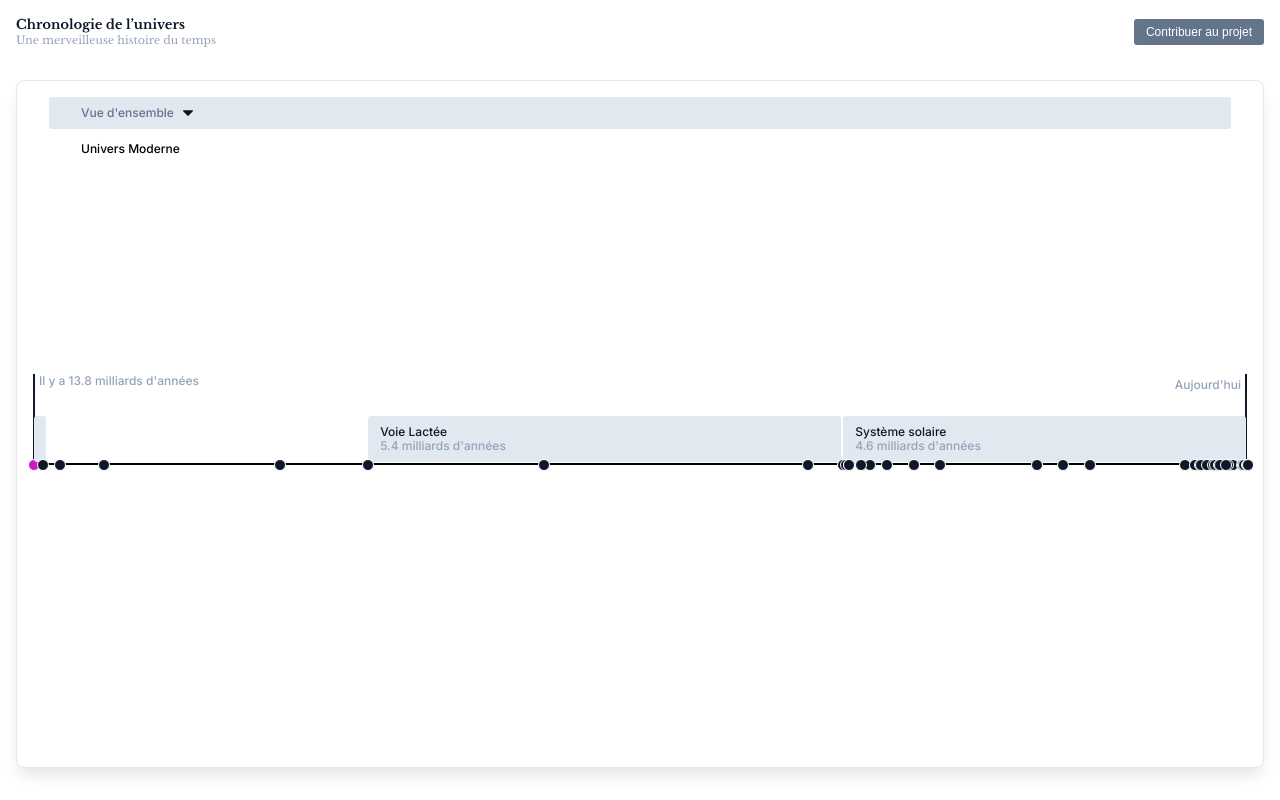
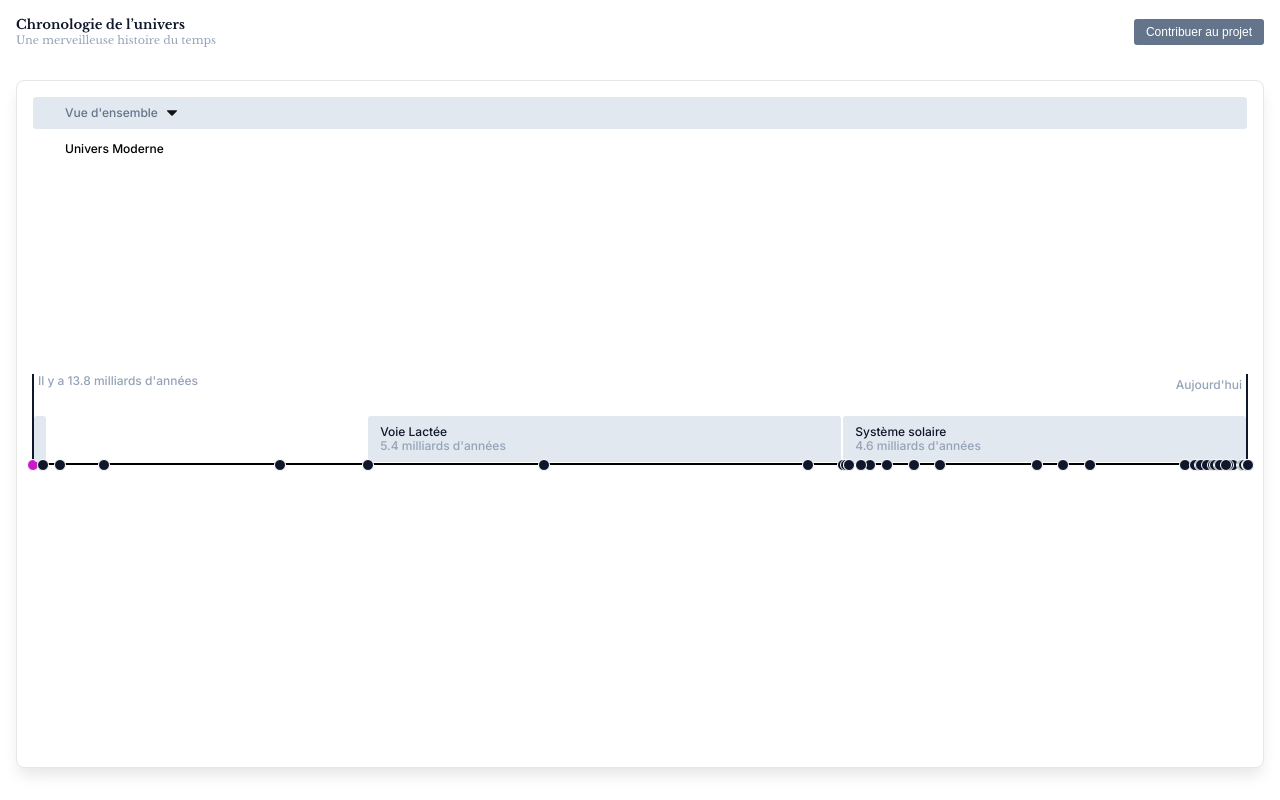
Before and after one commit to flobutbut/universTimeline, a Vue app: page / in a window 1280 px wide. Built offline with nearby package versions, Linux system fonts and the light colour scheme.

Commit message:
Ajustements graphiques

```diff
--- a/src/components/TimelineComponant.vue
+++ b/src/components/TimelineComponant.vue
@@ -298,7 +298,7 @@ export default {
 
 .timeline-head {
   position: relative;
-  padding: 16px 16px 0;
+  padding: 16px 0 0;
   flex-shrink: 0;
   z-index: 10;
 }
--- a/src/components/TimelineFlag.vue
+++ b/src/components/TimelineFlag.vue
@@ -43,12 +43,12 @@
   }
 
   .start-flag {
-    left: 0px;
+    left: -1px;
     align-items: flex-start;
   }
 
   .end-flag {
-    right: 0px;
+    right: -1px;
     align-items: flex-end;
   }
 
```
